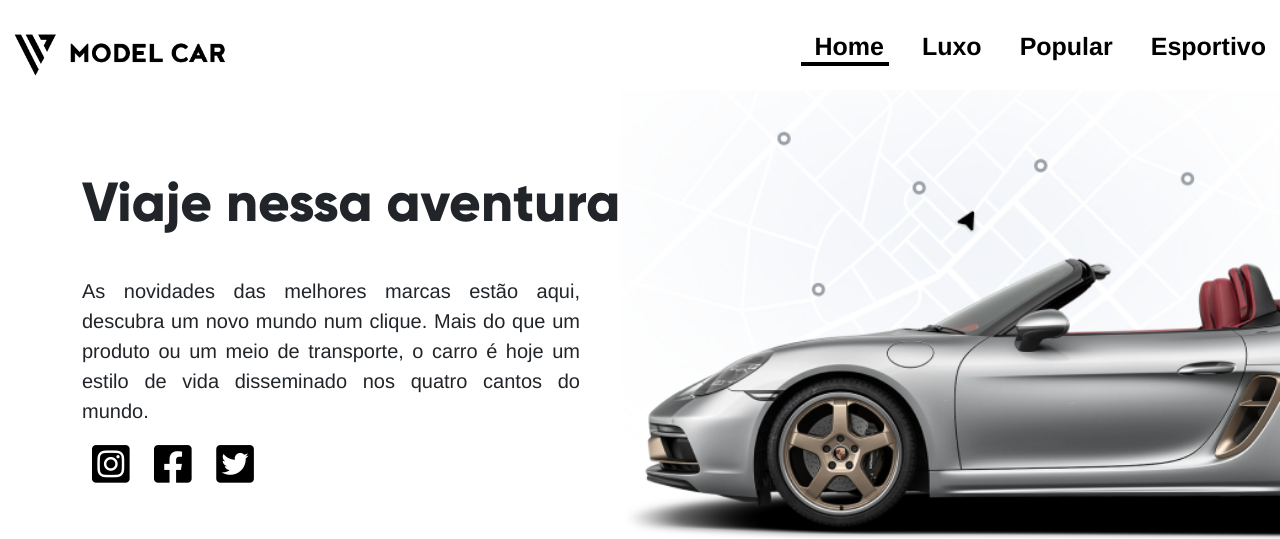
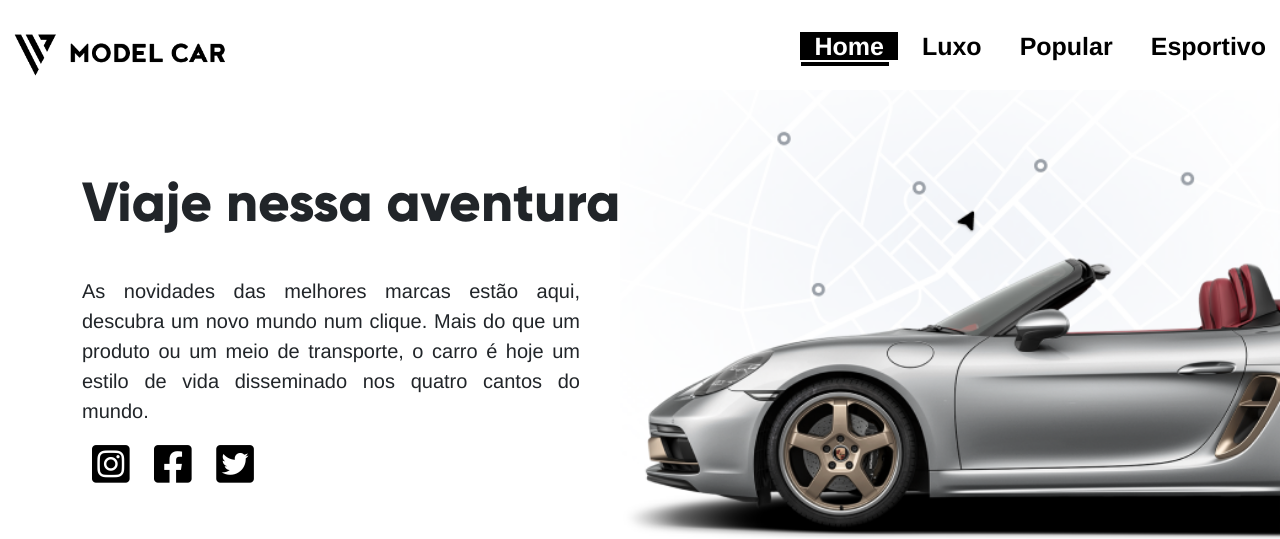
Before and after one commit to valeriapessoa/project-model-car, a PHP site: page / in a window 1280 px wide, with the pointer over the restyled element. Shown: the top 539 px of the page. Run offline with PHP 8.4, Linux system fonts and the light colour scheme; some web fonts are replaced.

Commit message:
Add menu:hover (index.html)

```diff
--- a/css/index.css
+++ b/css/index.css
@@ -4,6 +4,11 @@
 
 .menu.active::after {
   background-color: var(--black);
+}
+
+.menu:hover {
+  background-color: var(--black);
+  color: var(--white);
 }
 
 .text-container {
```
